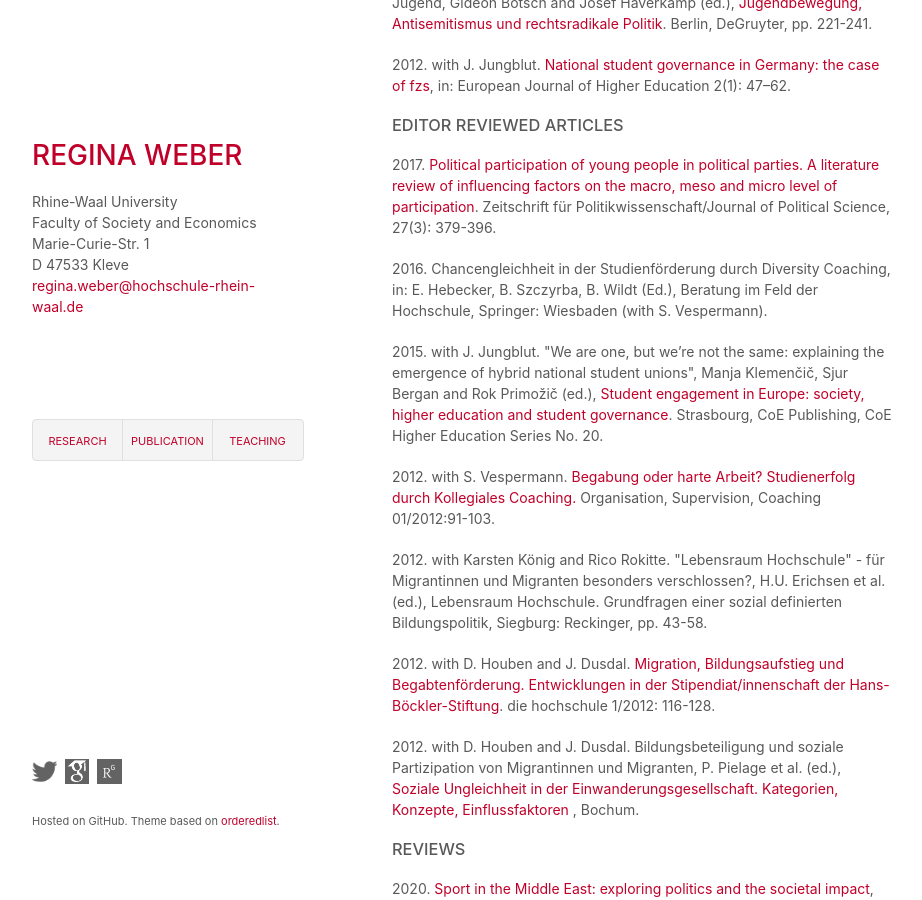
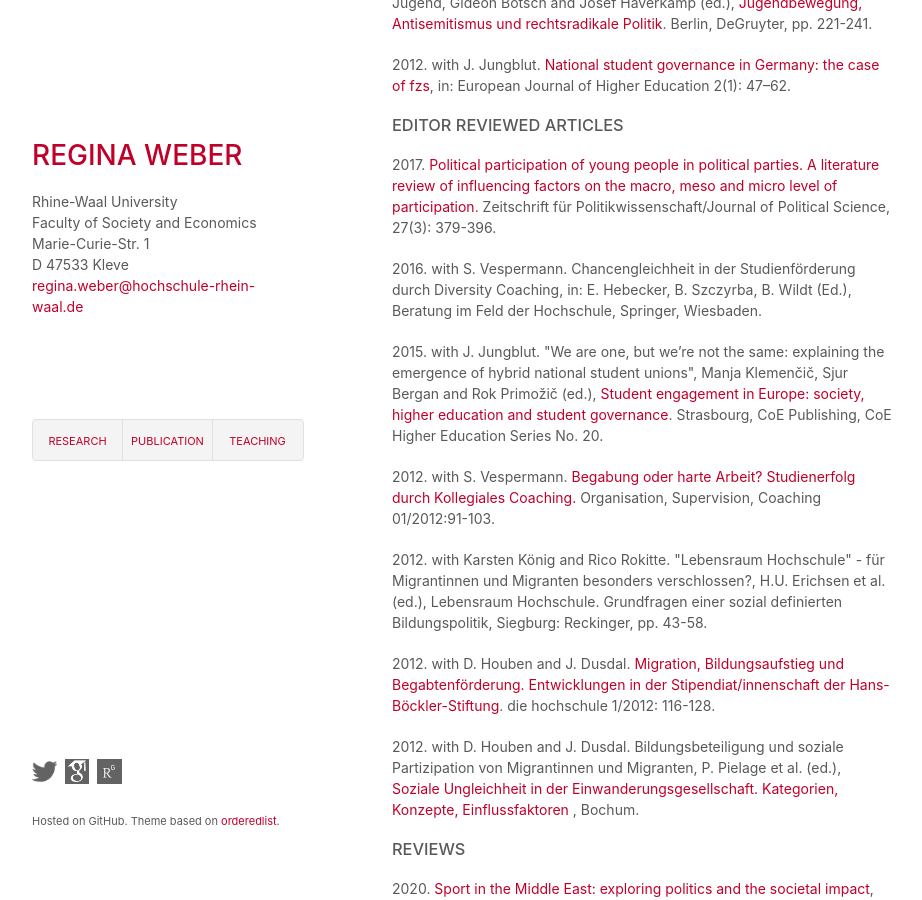
Before and after one commit to robertocabreratapia/robertocabreratapia.github.io, a Jekyll site: the page built from publication.html, in a window 1280 px wide and 900 px high, scrolled down 587 px. Shown: the whole window, without its empty margins (178-1100 px from the left). Built offline with Jekyll 4.4.1, drawn with Linux system fonts in a browser that asks for light colours.

```diff
--- a/publication.html
+++ b/publication.html
@@ -15,7 +15,7 @@ layout: default
 
 <h3>Editor reviewed articles</h3>
  <p>2017. <a href="http://rdcu.be/w4na">Political participation of young people in political parties. A literature review of influencing factors on the macro, meso and  micro level of participation</a>. Zeitschrift für Politikwissenschaft/Journal of Political Science, 27(3): 379-396.</p>
- <p>2016. Chancengleichheit in der Studienförderung durch Diversity Coaching, in: E. Hebecker, B. Szczyrba, B. Wildt (Ed.), Beratung im Feld der Hochschule, Springer: Wiesbaden (with S. Vespermann).</p>
+ <p>2016. with S. Vespermann. Chancengleichheit in der Studienförderung durch Diversity Coaching, in: E. Hebecker, B. Szczyrba, B. Wildt (Ed.), Beratung im Feld der Hochschule, Springer, Wiesbaden.</p>
  <p>2015. with J. Jungblut. "We are one, but we’re not the same: explaining the emergence of hybrid national student unions", Manja Klemenčič, Sjur Bergan and Rok Primožič (ed.), <a href="https://book.coe.int/eur/en/higher-education-and-research/6479-student-engagement-in-europe-society-higher-education-and-student-governance-council-of-europe-higher-education-series-no-20.html">Student engagement in Europe: society, higher education and student governance</a>. Strasbourg, CoE Publishing, CoE Higher Education Series No. 20.</p>
  <p>2012. with S. Vespermann. <a href="http://link.springer.com/article/10.1007%2Fs11613-012-0270-4">Begabung oder harte Arbeit? Studienerfolg durch Kollegiales Coaching.</a> Organisation, Supervision, Coaching 01/2012:91-103.</p>
  <p>2012. with Karsten König and Rico Rokitte. "Lebensraum Hochschule" - für Migrantinnen und Migranten besonders verschlossen?, H.U. Erichsen et al. (ed.), Lebensraum Hochschule. Grundfragen einer sozial definierten Bildungspolitik, Siegburg: Reckinger, pp. 43-58.</p>
```
